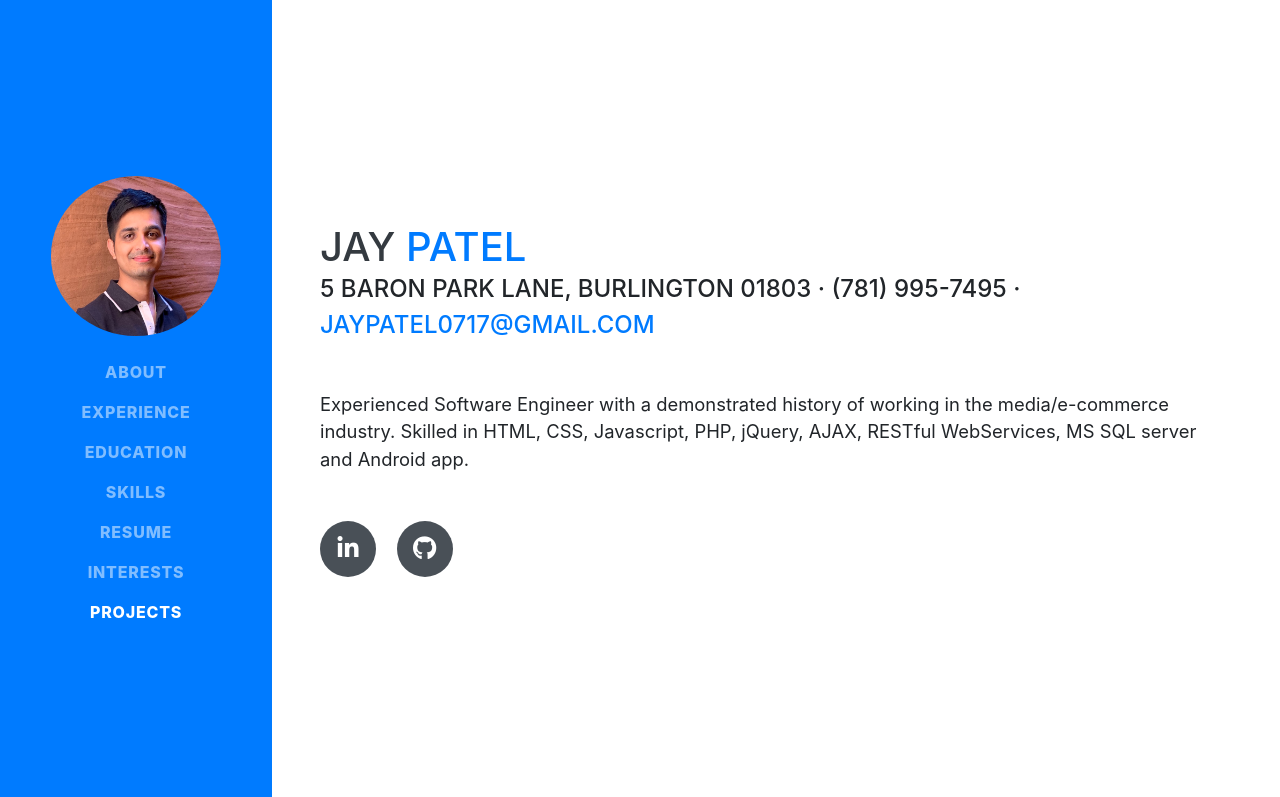
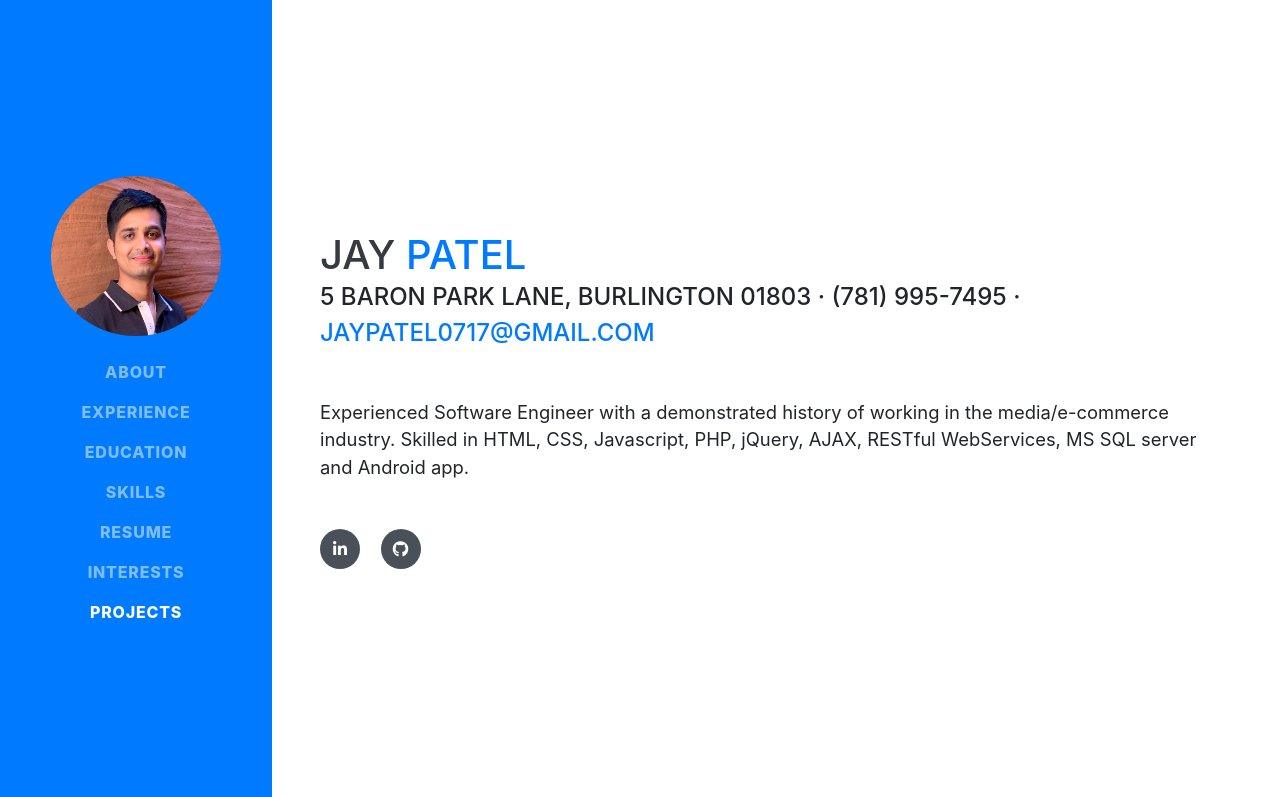
Before and after one commit to jaypatel0717/jaypatel0717.github.io, a website with bundled scripts: page index.html in a window 1280 px wide. Shown: the top 797 px of the page. Built offline with nearby package versions, Linux system fonts and the light colour scheme; a web font is replaced by a local one.

Commit message:
adding css

```diff
--- a/css/resume.css
+++ b/css/resume.css
@@ -56,14 +56,14 @@ p.lead {
 
 .social-icons a {
   display: inline-block;
-  height: 3.5rem;
-  width: 3.5rem;
+  height: 2.5rem;
+  width: 2.5rem;
   background-color: #495057;
   color: #fff !important;
   border-radius: 100%;
   text-align: center;
-  font-size: 1.5rem;
-  line-height: 3.5rem;
+  /*font-size: 1.5rem;*/
+  line-height: 2.5rem;
   margin-right: 1rem;
 }
 
```
